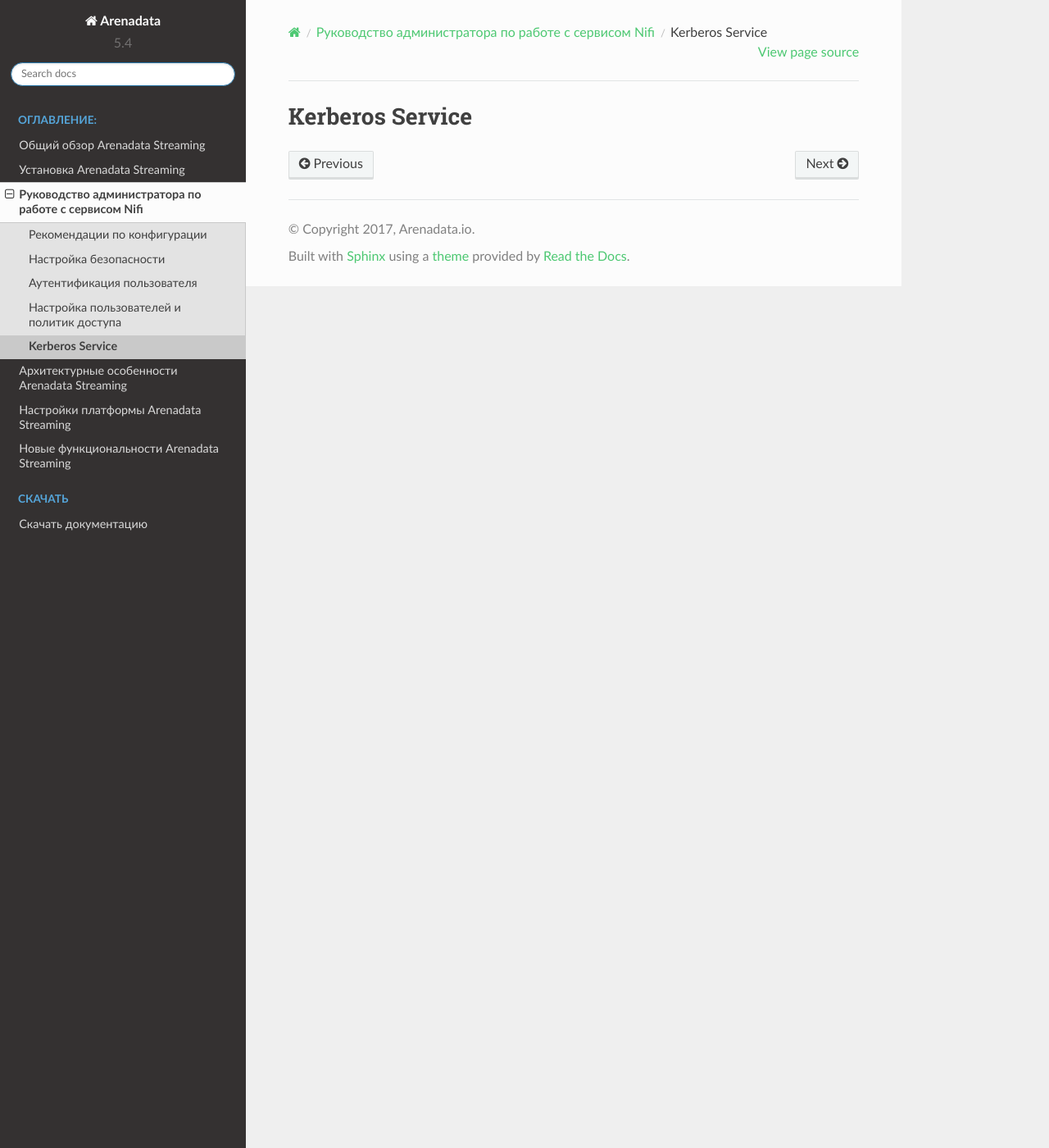
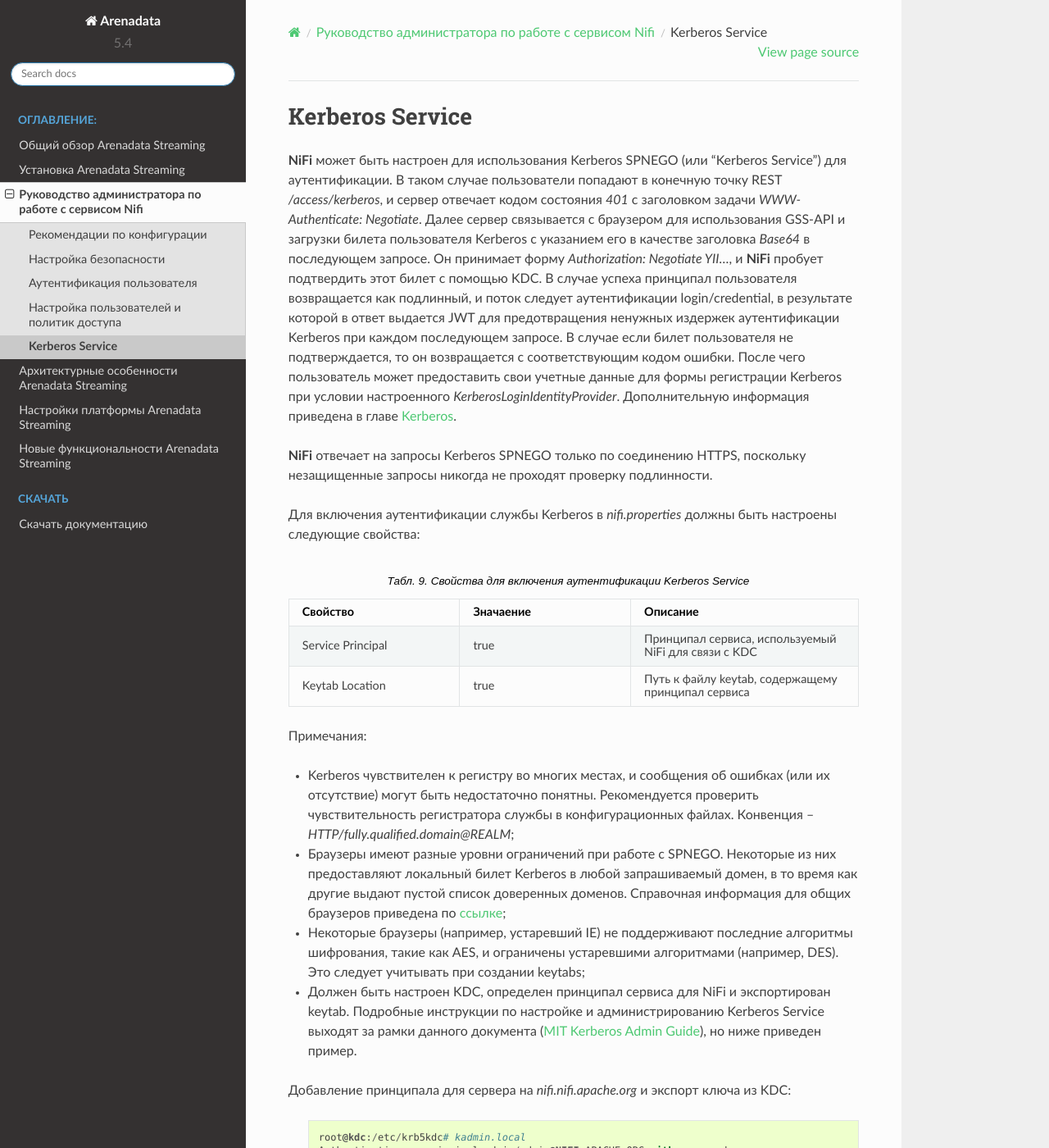
Before and after one commit to arenadata/docs_ads, a Sphinx documentation site: the page built from source/AdminNIFI/Kerberos.rst, in a window 1280 px wide and 1400 px high. Shown: the whole window at 82% size. Built offline with Sphinx 7.4.7 and the Read the Docs theme 2.0.0, drawn with Linux system fonts in a browser that asks for light colours; pages that are not in the unit, such as notebooks, are missing from menus; some of the changed text lies outside the part shown.

Commit message:
Update Kerberos.rst

```diff
--- a/source/AdminNIFI/Kerberos.rst
+++ b/source/AdminNIFI/Kerberos.rst
@@ -1,2 +1,53 @@
 Kerberos Service
 =================
+
+**NiFi** может быть настроен для использования Kerberos SPNEGO (или "Kerberos Service") для аутентификации. В таком случае пользователи попадают в конечную точку REST */access/kerberos*, и сервер отвечает кодом состояния *401* с заголовком задачи *WWW-Authenticate: Negotiate*. Далее сервер связывается с браузером для использования GSS-API и загрузки билета пользователя Kerberos с указанием его в качестве заголовка *Base64* в последующем запросе. Он принимает форму *Authorization: Negotiate YII…*, и **NiFi** пробует подтвердить этот билет с помощью KDC. В случае успеха принципал пользователя возвращается как подлинный, и поток следует аутентификации login/credential, в результате которой в ответ выдается JWT для предотвращения ненужных издержек аутентификации Kerberos при каждом последующем запросе. В случае если билет пользователя не подтверждается, то он возвращается с соответствующим кодом ошибки. После чего пользователь может предоставить свои учетные данные для формы регистрации Kerberos при условии настроенного *KerberosLoginIdentityProvider*. Дополнительную информация приведена в главе `Kerberos <https://docs.arenadata.io/ads/AdminNIFI/Authentication.html#kerberos>`_.
+
+**NiFi** отвечает на запросы Kerberos SPNEGO только по соединению HTTPS, поскольку незащищенные запросы никогда не проходят проверку подлинности.
+
+Для включения аутентификации службы Kerberos в *nifi.properties* должны быть настроены следующие свойства:
+
+.. csv-table:: Свойства для включения аутентификации Kerberos Service
+   :header: "Свойство", "Значаение", "Описание"
+   :widths: 30, 30, 40
+
+   "Service Principal", "true", "Принципал сервиса, используемый NiFi для связи с KDC"
+   "Keytab Location", "true", "Путь к файлу keytab, содержащему принципал сервиса"
+
+
+Примечания:
+
++ Kerberos чувствителен к регистру во многих местах, и сообщения об ошибках (или их отсутствие) могут быть недостаточно понятны. Рекомендуется проверить чувствительность регистратора службы в конфигурационных файлах. Конвенция -- *HTTP/fully.qualified.domain@REALM*;
+
++ Браузеры имеют разные уровни ограничений при работе с SPNEGO. Некоторые из них предоставляют локальный билет Kerberos в любой запрашиваемый домен, в то время как другие выдают пустой список доверенных доменов. Справочная информация для общих браузеров приведена по `ссылке <http://docs.spring.io/autorepo/docs/spring-security-kerberos/1.0.2.BUILD-SNAPSHOT/reference/htmlsingle/#browserspnegoconfig>`_;
+
++ Некоторые браузеры (например, устаревший IE) не поддерживают последние алгоритмы шифрования, такие как AES, и ограничены устаревшими алгоритмами (например, DES). Это следует учитывать при создании keytabs;
+
++ Должен быть настроен KDC, определен принципал сервиса для NiFi и экспортирован keytab. Подробные инструкции по настройке и администрированию Kerberos Service выходят за рамки данного документа (`MIT Kerberos Admin Guide <http://web.mit.edu/kerberos/krb5-current/doc/admin/index.html>`_), но ниже приведен пример.
+
+Добавление принципала для сервера на *nifi.nifi.apache.org* и экспорт ключа из KDC:
+
+  ::
+
+   root@kdc:/etc/krb5kdc# kadmin.local
+   Authenticating as principal admin/admin@NIFI.APACHE.ORG with password.
+   kadmin.local:  listprincs
+   K/M@NIFI.APACHE.ORG
+   admin/admin@NIFI.APACHE.ORG
+   ...
+   kadmin.local:  addprinc -randkey HTTP/nifi.nifi.apache.org
+   WARNING: no policy specified for HTTP/nifi.nifi.apache.org@NIFI.APACHE.ORG; defaulting to no policy
+   Principal "HTTP/nifi.nifi.apache.org@NIFI.APACHE.ORG" created.
+   Principal "HTTP/nifi.nifi.apache.org@NIFI.APACHE.ORG" created.
+   kadmin.local:  ktadd -k /http-nifi.keytab HTTP/nifi.nifi.apache.org
+   Entry for principal HTTP/nifi.nifi.apache.org with kvno 2, encryption type des3-cbc-sha1 added to keytab WRFILE:/http-nifi.keytab.
+   Entry for principal HTTP/nifi.nifi.apache.org with kvno 2, encryption type des-cbc-crc added to keytab WRFILE:/http-nifi.keytab.
+   kadmin.local:  listprincs
+   HTTP/nifi.nifi.apache.org@NIFI.APACHE.ORG
+   K/M@NIFI.APACHE.ORG
+   admin/admin@NIFI.APACHE.ORG
+   ...
+   kadmin.local: q
+   root@kdc:~# ll /http*
+   -rw------- 1 root root 162 Mar 14 21:43 /http-nifi.keytab
+   root@kdc:~#
```
